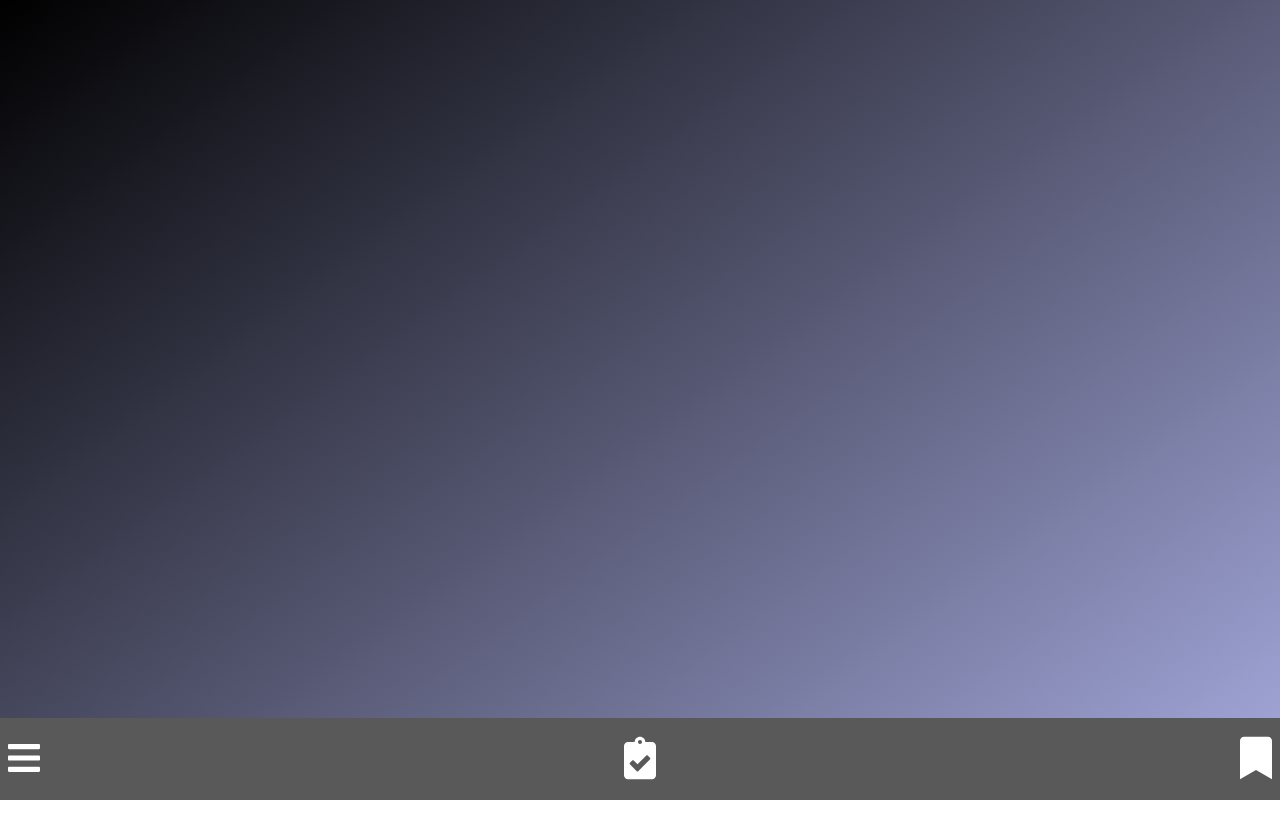
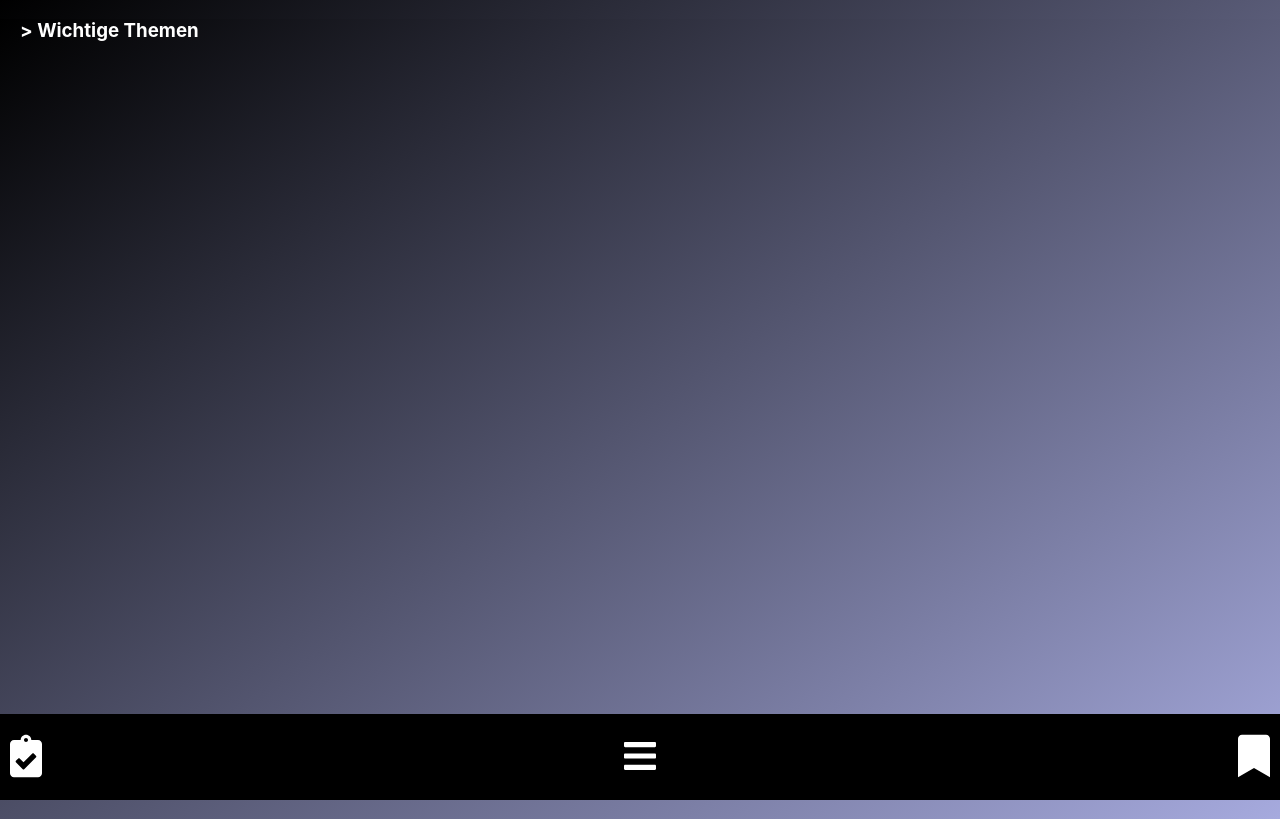
Before and after one commit to CaroSophie/Jura100, a React (Create React App) app: page /marked in a window 1280 px wide. Built offline with nearby package versions, Linux system fonts and the light colour scheme; what uid would draw is missing.

Commit message:
More styling

```diff
--- a/src/components/App.js
+++ b/src/components/App.js
@@ -64,6 +64,7 @@ export default class App extends Component {
                 bookmark={this.fillBookmarkIcon}
                 checked={this.toggleDone}
                 handleHiding={true}
+                getRoute="Zivilrecht"
               />
             )}
           />
@@ -77,6 +78,7 @@ export default class App extends Component {
                 bookmark={this.fillBookmarkIcon}
                 checked={this.toggleDone}
                 handleHiding={true}
+                getRoute="Öffentliches Recht"
               />
             )}
           />
@@ -90,6 +92,7 @@ export default class App extends Component {
                 bookmark={this.fillBookmarkIcon}
                 checked={this.toggleDone}
                 handleHiding={true}
+                getRoute="Strafrecht"
               />
             )}
           />
@@ -97,11 +100,11 @@ export default class App extends Component {
             path="/marked"
             render={() => (
               <SubPage
-                // headerText=''
                 topics={this.state.topics.filter(topic => topic.marked)}
                 bookmark={this.fillBookmarkIcon}
                 checked={this.toggleDone}
                 handleHiding={false}
+                getRoute="Wichtige Themen"
               />
             )}
           />
@@ -113,6 +116,7 @@ export default class App extends Component {
                 bookmark={this.fillBookmarkIcon}
                 checked={this.toggleDone}
                 handleHiding={false}
+                getRoute="Gelernte Themen"
               />
             )}
           />
--- a/src/components/Card.js
+++ b/src/components/Card.js
@@ -2,7 +2,7 @@ import React, { Component } from 'react'
 import styled from 'styled-components'
 
 const Stylecards = styled.section`
-  height: 100px;
+  height: 80px;
   background: white;
   color: black;
   margin: 30px;
--- a/src/components/Footer.js
+++ b/src/components/Footer.js
@@ -13,7 +13,8 @@ import {
 library.add(faBars, faClipboardCheck, faBookmark)
 
 const Navbar = styled.footer`
-  background: #595959;
+  /* background: #595959; */
+  background: black;
   position: fixed;
   bottom: 0;
   display: flex;
@@ -24,7 +25,8 @@ const Navbar = styled.footer`
 
   a:any-link {
     text-decoration: none;
-    padding: 8px;
+    padding: 5px;
+    margin: 5px;
   }
   .svg-inline--fa {
     height: 4em;
@@ -43,11 +45,11 @@ export default class Footer extends Component {
   render() {
     return (
       <Navbar>
+        <NavLink to="/checked">
+          <FontAwesomeIcon icon="clipboard-check" />
+        </NavLink>
         <NavLink to="/">
           <FontAwesomeIcon icon="bars" />
-        </NavLink>
-        <NavLink to="/checked">
-          <FontAwesomeIcon icon="clipboard-check" />
         </NavLink>
         <NavLink to="/marked">
           <FontAwesomeIcon icon="bookmark" />
--- a/src/components/GlobalStyle.js
+++ b/src/components/GlobalStyle.js
@@ -8,7 +8,7 @@ body {
   min-height: 100vh;
   margin: 0;
   padding: 0;
-  background: linear-gradient(0.75turn, #e66465, #9198e5);
+  background: linear-gradient(0.4turn,#000000,#a6aade);
   font-family: -apple-system, BlinkMacSystemFont, 'Segoe UI', 'Roboto', 'Oxygen',
     'Ubuntu', 'Cantarell', 'Fira Sans', 'Droid Sans', 'Helvetica Neue',
     sans-serif;
--- /dev/null
+++ b/src/components/Overview.js
@@ -0,0 +1,18 @@
+import React, { Component } from 'react'
+import styled from 'styled-components'
+
+const Overview = styled.h3`
+  color: white;
+  margin-left: 20px;
+`
+
+export default class Routeheader extends Component {
+  render() {
+    return (
+      <Overview>
+        {'> '}
+        {this.props.showRoute}
+      </Overview>
+    )
+  }
+}
--- a/src/screens/SubPage.js
+++ b/src/screens/SubPage.js
@@ -1,6 +1,7 @@
 import React, { Component } from 'react'
 import Topic from '../components/Topic'
 import Footer from '../components/Footer'
+import Overview from '../components/Overview'
 import styled from 'styled-components'
 
 const Wrapper = styled.section`
@@ -12,6 +13,7 @@ export default class SubPage extends Component {
   render() {
     return (
       <Wrapper>
+        <Overview showRoute={this.props.getRoute} />
         {this.props.topics.map(topic => (
           <Topic
             text={topic.text}
```
